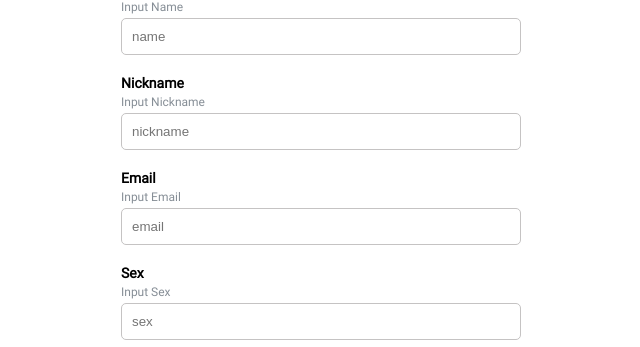
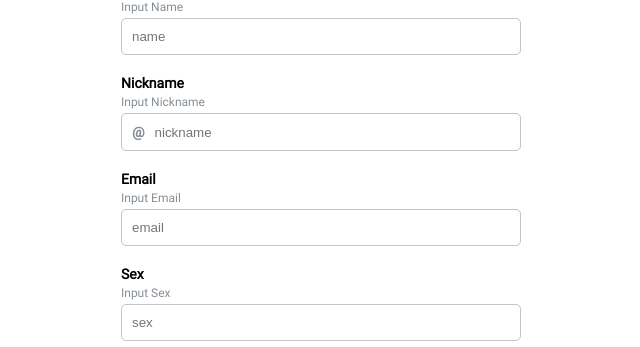
Before and after one commit to Andrey999K/react-homework, a React app: page / in a window 1280 px wide. Shown: the part 453-800 px from the top of the page, without its empty margins (319-959 px from the left). Built offline with nearby package versions, Linux system fonts and the light colour scheme.

Commit message:
feat: add rightIcon and leftIcon in TextField

```diff
--- a/src/components/common/TextField/TextField.scss
+++ b/src/components/common/TextField/TextField.scss
@@ -1,7 +1,12 @@
+:root {
+  --gray: #868E96;
+}
+
 .label {
   display: flex;
   flex-direction: column;
   gap: 4px;
+  font-size: 14px;
 
   &__text {
     font-size: 14px;
@@ -10,19 +15,40 @@
 
   &__description {
     font-size: 12px;
-    color: #868E96;
+    color: var(--gray);
   }
 }
 
 .input {
-  border-radius: 5px;
-  padding: 10px;
-  border: 1px solid #c5c3c3;
   outline: none;
-  transition: 0.2s;
+  background: transparent;
+  border: none;
 
-  &:focus {
+  &-wrapper {
+    display: flex;
+    align-items: center;
+    gap: 10px;
+    border-radius: 5px;
+    padding: 10px;
+    border: 1px solid #c5c3c3;
     transition: 0.2s;
-    border: 1px solid #228BE6;
+
+    span {
+      font-weight: 600;
+      color: var(--gray);;
+    }
+
+    &:hover {
+      cursor: text;
+    }
+
+    &:focus-within {
+      transition: 0.2s;
+      border: 1px solid #228BE6;
+    }
+  }
+
+  &__left-icon {
+    margin-left: auto;
   }
 }
--- a/src/components/common/TextField/index.tsx
+++ b/src/components/common/TextField/index.tsx
@@ -2,21 +2,27 @@ import React from "react";
 import { InputProps } from "../../../../types";
 import "./TextField.scss";
 
-const TextField = ({ name, type, placeholder, label, description, radius, styles, required = true }: InputProps) => {
+const TextField = ({ name, type, placeholder, label, description, radius, styles, rightIcon, leftIcon, required = true }: InputProps) => {
   console.log(styles ? styles : radius ? { borderRadius: `${radius}px` } : {});
   return (
     <label className="label">
-      {label && <span className="label__text">{label}</span>}
-      {label && <span className="label__description">{description ? description : `Input ${label}`}</span>}
+      {!!label && <span className="label__text">{label}</span>}
+      {!!label && <span className="label__description">{description ? description : `Input ${label}`}</span>}
+      <div
+        className="input-wrapper"
+        style={styles ? styles : radius ? { borderRadius: `${radius}px` } : {}}
+      >
+        {!!rightIcon && <span>{rightIcon}</span>}
         <input
           className="input"
           type={type}
           name={name}
-        style={styles ? styles : radius ? { borderRadius: `${radius}px` } : {}}
           placeholder={placeholder}
           autoComplete="off"
           required={required}
         />
+        {!!leftIcon && <span className="input__left-icon">{leftIcon}</span>}
+      </div>
     </label>
   );
 };
--- a/src/components/ui/SignUp/index.tsx
+++ b/src/components/ui/SignUp/index.tsx
@@ -18,8 +18,8 @@ const SignUp = ({ onSubmit }: FormProps) => {
   return (
     <form ref={formElement} onSubmit={handlerSubmit} onChange={handlerChange} className="form">
       <TextField type="text" name="name" placeholder="name" label="Name" />
-      <TextField type="text" name="nickname" placeholder="nickname" label="Nickname" />
-      <TextField type="text" name="email" placeholder="email" label="Email" />
+      <TextField type="text" name="nickname" placeholder="nickname" label="Nickname" rightIcon="@" />
+      <TextField type="text" name="email" placeholder="email" label="Email"/>
       <TextField type="text" name="sex" placeholder="sex" label="Sex" />
       <TextField type="password" name="password" placeholder="password" label="Password" />
       <TextField type="password" name="repeatPassword" placeholder="password" label="Repeat Password" description="Repeat Password"/>
--- a/types/index.ts
+++ b/types/index.ts
@@ -20,6 +20,8 @@ export interface InputProps {
   description?: string;
   radius?: number;
   styles?: React.CSSProperties;
+  rightIcon?: string;
+  leftIcon?: string;
   required?: boolean;
 }
 
```
Lines whose indentation alone changed are shown as unchanged.
